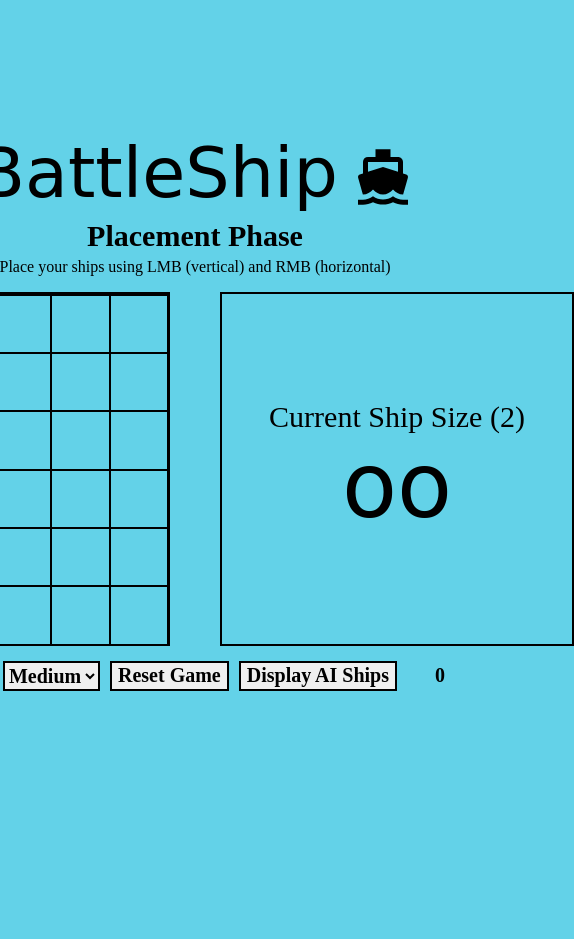
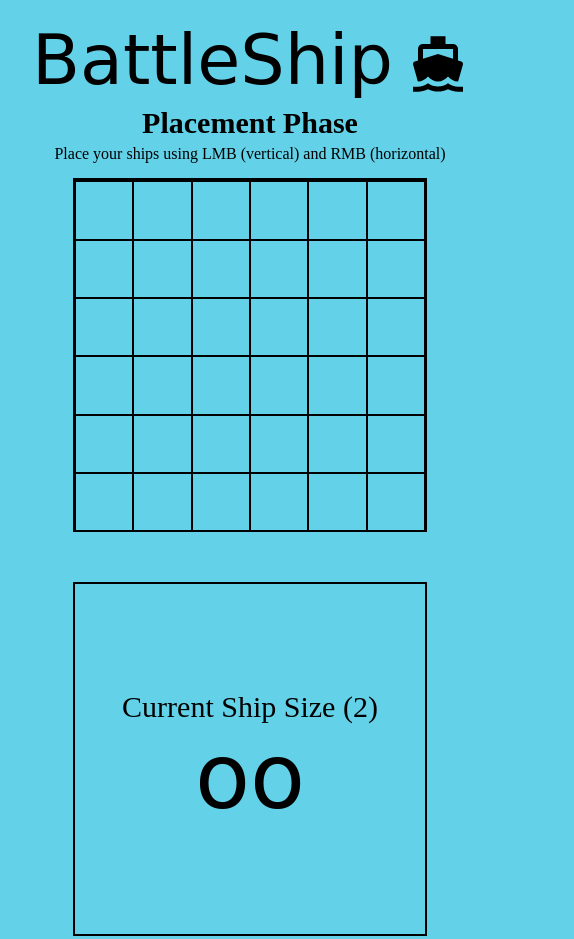
Before and after one commit to ClearlyyConfused/battleship, a plain HTML site: page index.html in a window 390 px wide. Shown: the top 939 px of the page, 574 px wide, since content can reach past the window. Before the commit the page ends 844 px from the top, so only its background shows below. Drawn offline with Linux system fonts and the light colour scheme; a web font is replaced by a local one.

Commit message:
Fix display at smaller viewports

```diff
--- a/style.css
+++ b/style.css
@@ -376,8 +376,10 @@ template {
 }
 
 body {
-	width: 100vw;
-	height: 100vh;
+	min-width: fit-content;
+	min-height: 100vh;
+	padding: 40px 0px;
+	height: fit-content;
 	display: flex;
 	flex-direction: column;
 	align-items: center;
@@ -529,3 +531,18 @@ select:hover {
 	font-size: 20px;
 	width: fit-content;
 }
+
+@media (max-width: 850px) {
+	#display {
+		flex-direction: column;
+	}
+}
+
+@media (max-width: 600px) {
+	#footer {
+		justify-content: space-evenly;
+	}
+	#footer #buttons {
+		flex-direction: column;
+	}
+}
```
